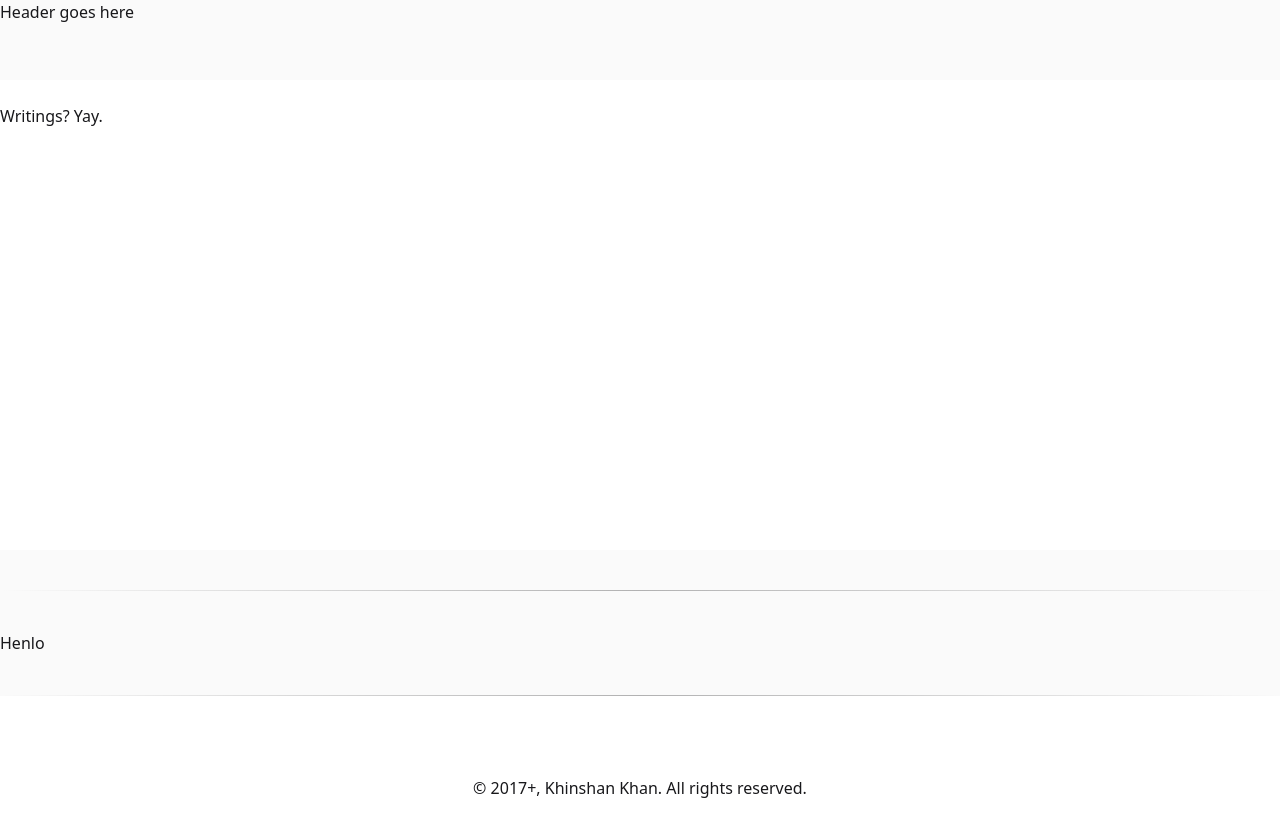
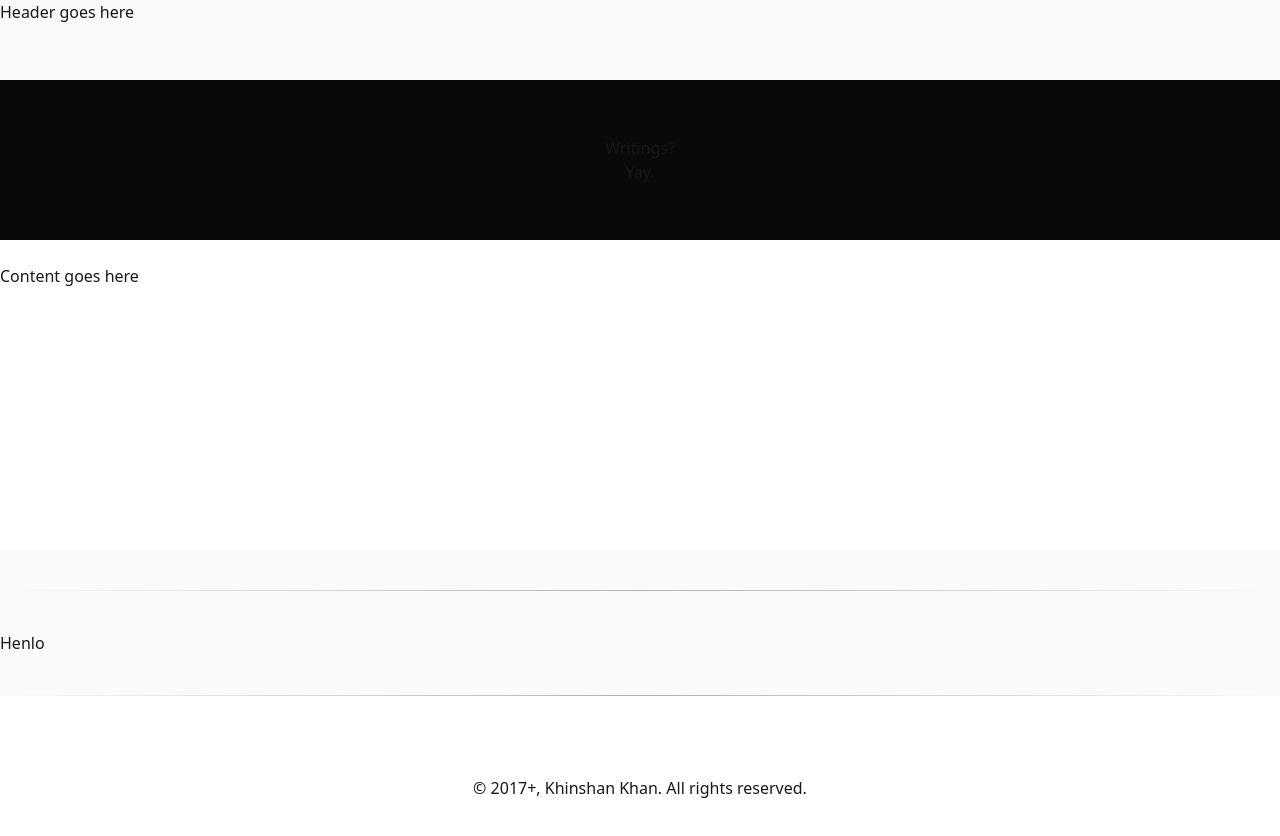
Before and after one commit to khinshankhan/www, a Next.js app: page /writings in a window 1280 px wide. Shown: the top 836 px of the page. Built offline with nearby package versions, Linux system fonts and the light colour scheme.

Commit message:
starting to split out content layout for individual pages

```diff
--- a/app/(content)/layout.tsx
+++ b/app/(content)/layout.tsx
@@ -1,21 +1,11 @@
-import { Divider } from "@/components/primitives/divider";
-
 export default function ContentLayout({
   children,
 }: {
   children: React.ReactNode;
 }) {
   return (
-    <div className="grow relative z-0 pt-6 bg-white dark:bg-zinc-900 flex flex-col justify-between">
-      <div className="container mx-auto">{children}</div>
-
-      <div className="bg-zinc-50 dark:bg-zinc-950 pt-10">
-        <div className="container mx-auto">
-          <Divider />
-          <div className="my-10">Henlo</div>
-          <Divider />
-        </div>
-      </div>
+    <div className="grow relative z-0 bg-white dark:bg-zinc-900 flex flex-col justify-between">
+      {children}
     </div>
   );
 }
--- a/app/(content)/writings/page.tsx
+++ b/app/(content)/writings/page.tsx
@@ -1,7 +1,9 @@
-export default function Page() {
+import { ContentPageLayout } from "@/components/layouts/content";
+
+export default async function Page() {
   return (
-    <main className="">
-      <h1 className="">Writings? Yay.</h1>
-    </main>
+    <ContentPageLayout>
+      <main className="">Content goes here</main>
+    </ContentPageLayout>
   );
 }
--- /dev/null
+++ b/components/layouts/content.tsx
@@ -0,0 +1,26 @@
+import { Divider } from "@/components/primitives/divider";
+
+interface ContentPageLayoutProps {
+  children: React.ReactNode;
+}
+export function ContentPageLayout({ children }: ContentPageLayoutProps) {
+  return (
+    <>
+      <main>
+        <header className="bg-zinc-950 py-14 text-center">
+          <h1 className="">Writings?</h1>
+          <span>Yay.</span>
+        </header>
+        <div className="container mx-auto pt-6">{children}</div>
+      </main>
+
+      <div className="bg-zinc-50 dark:bg-zinc-950 pt-10">
+        <div className="container mx-auto">
+          <Divider />
+          <div className="my-10">Henlo</div>
+          <Divider />
+        </div>
+      </div>
+    </>
+  );
+}
```
